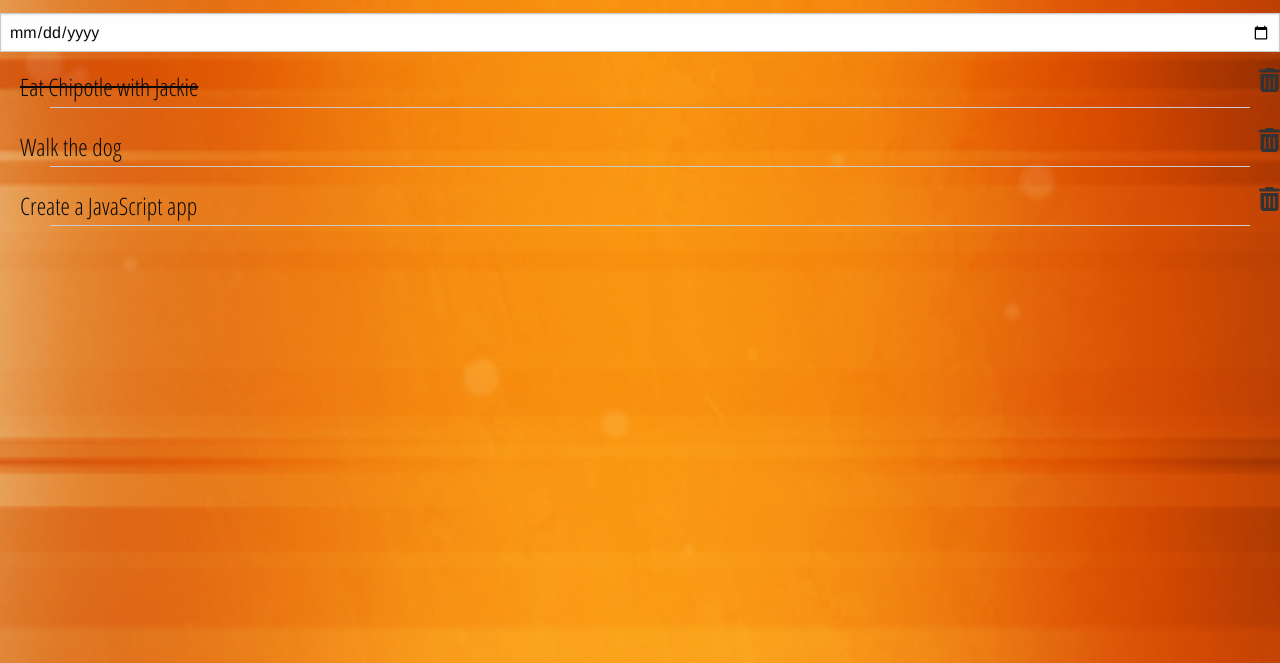
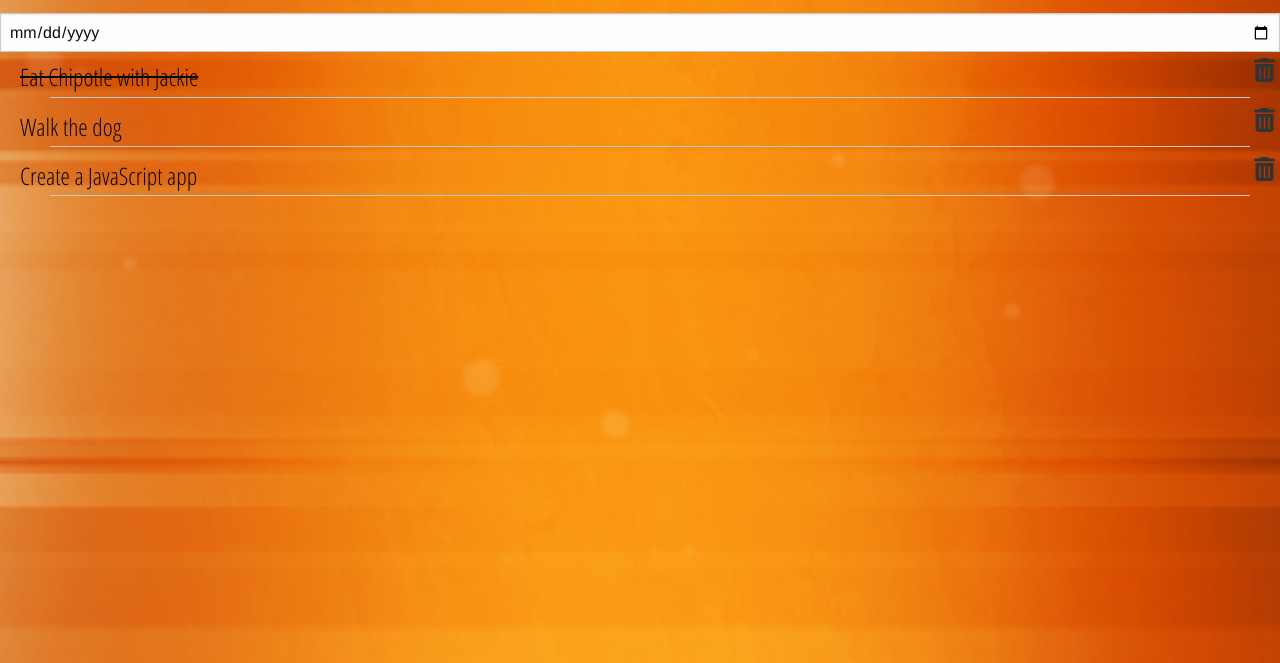
Before and after one commit to rgc3/angular-todo, a plain HTML site: page index.html in a window 1280 px wide. Shown: the part 137-800 px from the top of the page. Drawn offline with nearby package versions, Linux system fonts and the light colour scheme; some packages are replaced by stand-ins of ours; a web font is replaced by a local one.

Commit message:
Add padding to the right of the trash can

```diff
--- a/styles.css
+++ b/styles.css
@@ -16,10 +16,6 @@ small {
   font-size: 40px;
 }
 
-ol {
-  font-family: 'Open Sans Condensed', sans-serif;
-  font-size: 24px;
-}
 
 hr {
   margin-top: 0px;
@@ -27,9 +23,13 @@ hr {
 
 li {
   display: block; width: 100%;
+  font-family: 'Open Sans Condensed', sans-serif;
+  font-size: 24px;
+  margin-top: -10px;
 }
 
 i.fa {
   float: right;
   color: #333;
+  padding-right: 5px;
 }
```
